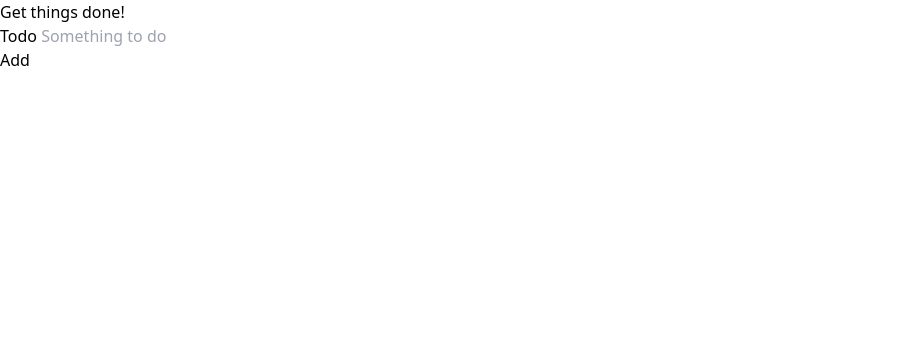
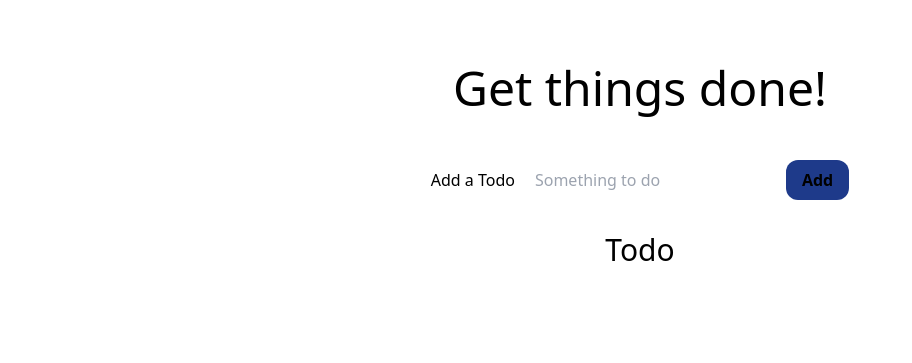
Before and after one commit to adzcai/flask-tutorial, a Flask app: page / in a window 1280 px wide. Shown: the top 363 px of the page, without its empty margins (0-912 px from the left). Run offline with Flask 3, Linux system fonts and the light colour scheme.

Commit message:
add styles

```diff
--- a/static/main.css
+++ b/static/main.css
@@ -547,3 +547,198 @@ video {
 .static {
   position: static;
 }
+
+.mr-8 {
+  margin-right: 2rem;
+}
+
+.mt-8 {
+  margin-top: 2rem;
+}
+
+.mt-12 {
+  margin-top: 3rem;
+}
+
+.flex {
+  display: flex;
+}
+
+.grid {
+  display: grid;
+}
+
+.grid-cols-3 {
+  grid-template-columns: repeat(3, minmax(0, 1fr));
+}
+
+.grid-cols-\[auto_1fr_1fr\] {
+  grid-template-columns: auto 1fr 1fr;
+}
+
+.grid-cols-\[auto_auto_1fr_1fr\] {
+  grid-template-columns: auto auto 1fr 1fr;
+}
+
+.flex-col {
+  flex-direction: column;
+}
+
+.items-start {
+  align-items: flex-start;
+}
+
+.items-center {
+  align-items: center;
+}
+
+.gap-2 {
+  gap: 0.5rem;
+}
+
+.space-y-4 > :not([hidden]) ~ :not([hidden]) {
+  --tw-space-y-reverse: 0;
+  margin-top: calc(1rem * calc(1 - var(--tw-space-y-reverse)));
+  margin-bottom: calc(1rem * var(--tw-space-y-reverse));
+}
+
+.space-x-4 > :not([hidden]) ~ :not([hidden]) {
+  --tw-space-x-reverse: 0;
+  margin-right: calc(1rem * var(--tw-space-x-reverse));
+  margin-left: calc(1rem * calc(1 - var(--tw-space-x-reverse)));
+}
+
+.space-y-16 > :not([hidden]) ~ :not([hidden]) {
+  --tw-space-y-reverse: 0;
+  margin-top: calc(4rem * calc(1 - var(--tw-space-y-reverse)));
+  margin-bottom: calc(4rem * var(--tw-space-y-reverse));
+}
+
+.space-y-2 > :not([hidden]) ~ :not([hidden]) {
+  --tw-space-y-reverse: 0;
+  margin-top: calc(0.5rem * calc(1 - var(--tw-space-y-reverse)));
+  margin-bottom: calc(0.5rem * var(--tw-space-y-reverse));
+}
+
+.space-x-2 > :not([hidden]) ~ :not([hidden]) {
+  --tw-space-x-reverse: 0;
+  margin-right: calc(0.5rem * var(--tw-space-x-reverse));
+  margin-left: calc(0.5rem * calc(1 - var(--tw-space-x-reverse)));
+}
+
+.rounded-xl {
+  border-radius: 0.75rem;
+}
+
+.rounded {
+  border-radius: 0.25rem;
+}
+
+.bg-blue-300 {
+  --tw-bg-opacity: 1;
+  background-color: rgb(147 197 253 / var(--tw-bg-opacity));
+}
+
+.bg-blue-900 {
+  --tw-bg-opacity: 1;
+  background-color: rgb(30 58 138 / var(--tw-bg-opacity));
+}
+
+.px-4 {
+  padding-left: 1rem;
+  padding-right: 1rem;
+}
+
+.py-2 {
+  padding-top: 0.5rem;
+  padding-bottom: 0.5rem;
+}
+
+.px-1 {
+  padding-left: 0.25rem;
+  padding-right: 0.25rem;
+}
+
+.py-1 {
+  padding-top: 0.25rem;
+  padding-bottom: 0.25rem;
+}
+
+.py-0 {
+  padding-top: 0px;
+  padding-bottom: 0px;
+}
+
+.py-0\.5 {
+  padding-top: 0.125rem;
+  padding-bottom: 0.125rem;
+}
+
+.px-2 {
+  padding-left: 0.5rem;
+  padding-right: 0.5rem;
+}
+
+.text-center {
+  text-align: center;
+}
+
+.text-5xl {
+  font-size: 3rem;
+  line-height: 1;
+}
+
+.text-3xl {
+  font-size: 1.875rem;
+  line-height: 2.25rem;
+}
+
+.font-bold {
+  font-weight: 700;
+}
+
+.font-semibold {
+  font-weight: 600;
+}
+
+.transition-colors {
+  transition-property: color, background-color, border-color, text-decoration-color, fill, stroke;
+  transition-timing-function: cubic-bezier(0.4, 0, 0.2, 1);
+  transition-duration: 150ms;
+}
+
+.transition-opacity {
+  transition-property: opacity;
+  transition-timing-function: cubic-bezier(0.4, 0, 0.2, 1);
+  transition-duration: 150ms;
+}
+
+.hover\:bg-blue-800:hover {
+  --tw-bg-opacity: 1;
+  background-color: rgb(30 64 175 / var(--tw-bg-opacity));
+}
+
+.hover\:bg-blue-500:hover {
+  --tw-bg-opacity: 1;
+  background-color: rgb(59 130 246 / var(--tw-bg-opacity));
+}
+
+.hover\:opacity-50:hover {
+  opacity: 0.5;
+}
+
+@media (min-width: 640px) {
+  .sm\:p-8 {
+    padding: 2rem;
+  }
+
+  .sm\:px-8 {
+    padding-left: 2rem;
+    padding-right: 2rem;
+  }
+
+  .sm\:py-16 {
+    padding-top: 4rem;
+    padding-bottom: 4rem;
+  }
+}
--- a/templates/base.html
+++ b/templates/base.html
@@ -9,33 +9,27 @@
 </head>
 
 <body>
-    <h1>Get things done!</h1>
+    <main class="sm:px-8 sm:py-16 flex flex-col items-center">
+        <h1 class="text-5xl">Get things done!</h1>
 
-    <form action="/add" method="post">
-        <div>
-            <label>Todo</label>
-            <input type="text" name="title" placeholder="Something to do">
-            <br />
-            <button type="submit">Add</button>
-        </div>
-    </form>
+        <form action="/add" method="post" class="mt-12 flex items-center space-x-4">
+            <label>Add a Todo</label>
+            <input type="text" name="title" placeholder="Something to do" class="rounded px-1 py-0.5">
+            <button type="submit"
+                class="bg-blue-900 hover:bg-blue-500 transition-colors font-semibold rounded-xl px-4 py-2">Add</button>
+        </form>
 
-    <ul>
-        {% for todo in todos %}
-        <li>
-            <strong>{{ todo.id }} | {{ todo.title }}</strong>
+        <h2 class="mt-8 text-3xl">Todo</h2>
 
-            {% if not todo.complete %}
-            <span>Incomplete</span>
-            {% else %}
-            <span>Complete</span>
-            {% endif %}
-
-            <a href="/update/{{ todo.id }}">Update</a>
-            <a href="/delete/{{ todo.id }}">Delete</a>
+        <ul class="mt-8 grid grid-cols-[auto_auto_1fr_1fr] gap-2">
+            {% for todo in todos %}
+            <span>{{ todo.id }}</span>
+            <span class="mr-8">{{ todo.title }}</span>
+            <a href="/update/{{ todo.id }}" class="font-semibold transition-opacity hover:opacity-50">Update</a>
+            <a href="/delete/{{ todo.id }}" class="font-semibold transition-opacity hover:opacity-50">Delete</a>
             {% endfor %}
-        </li>
-    </ul>
+        </ul>
+    </main>
 </body>
 
 </html>
```
